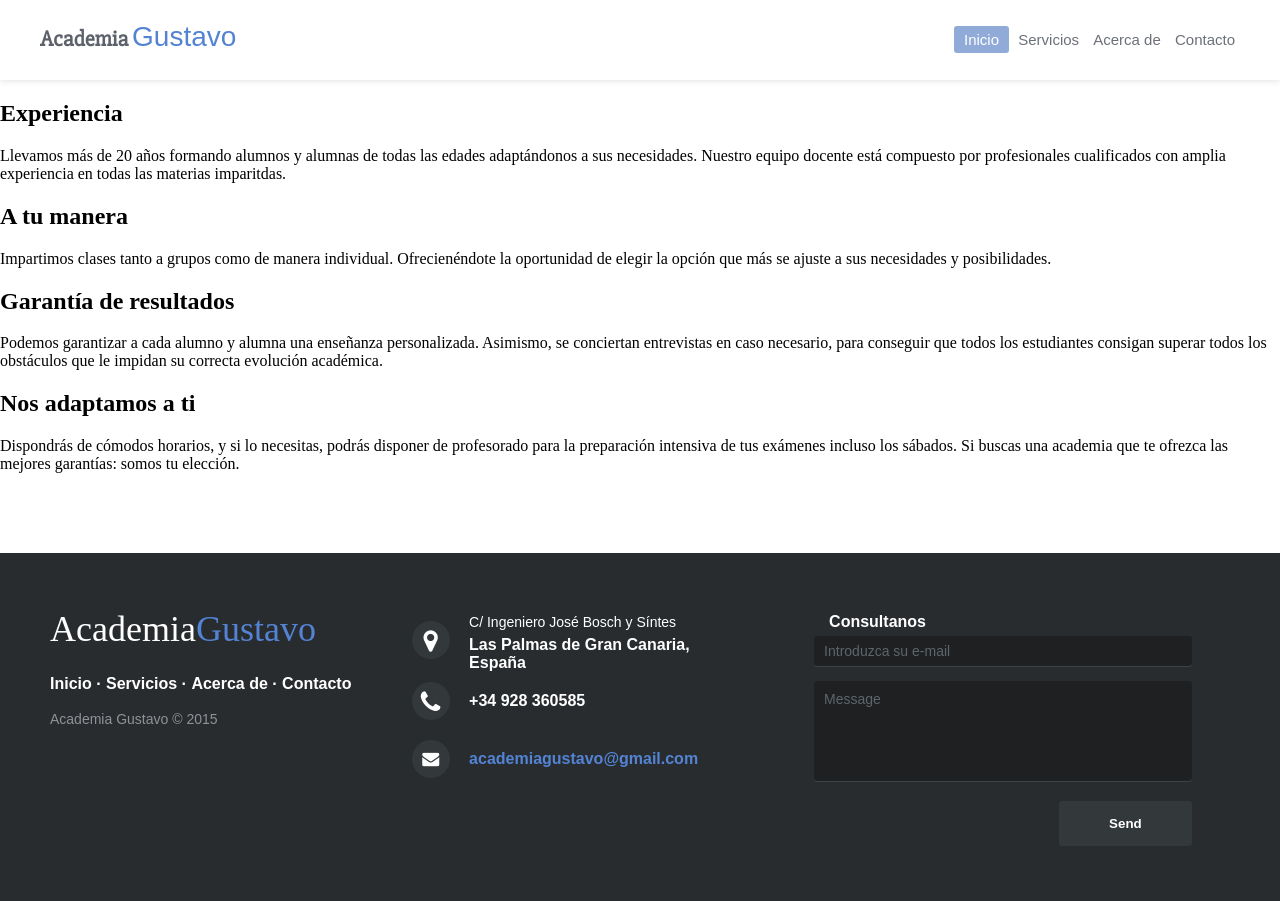
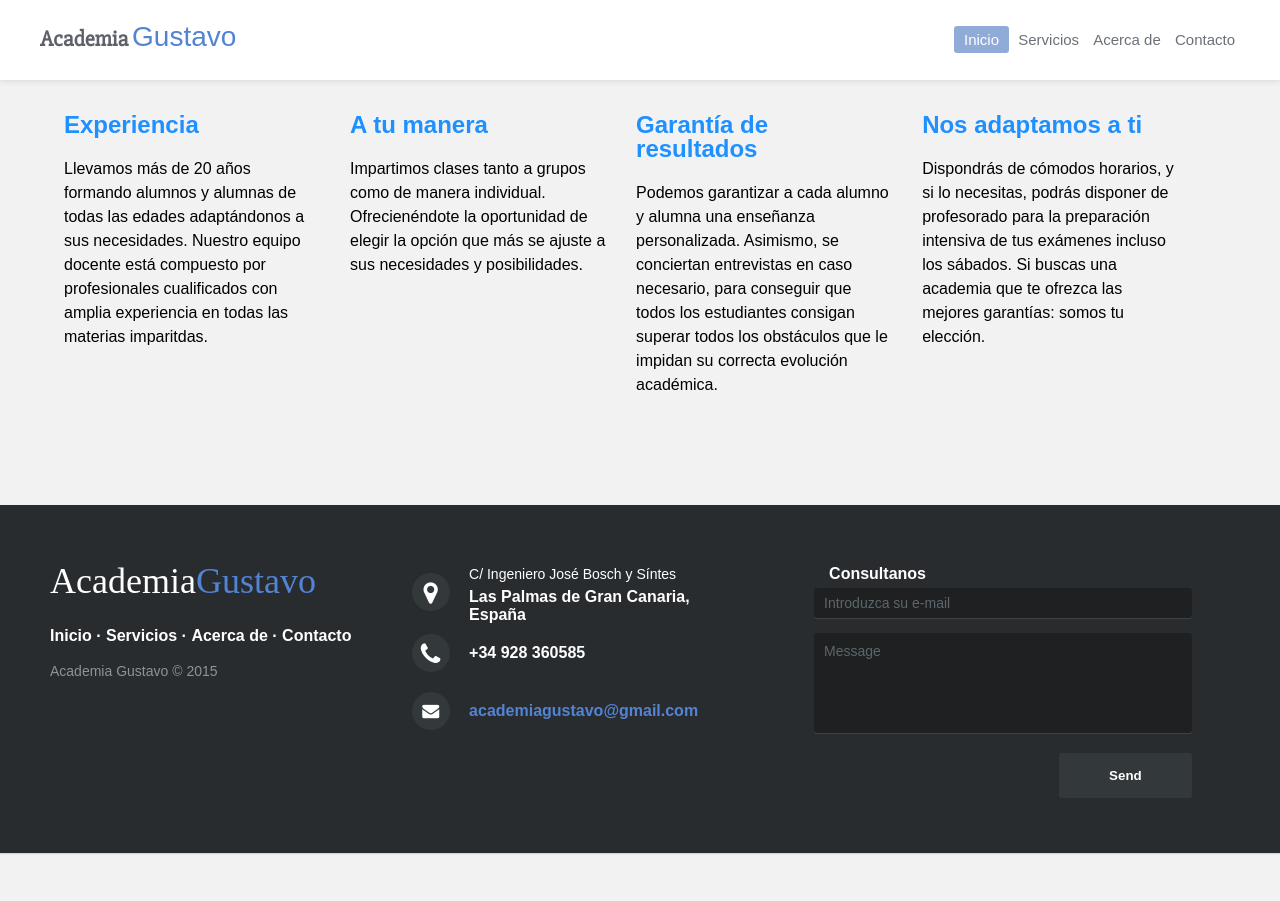
Before and after one commit to tele1494/tele1494.github.io, a Jekyll site: the page built from index.html, in a window 1280 px wide. Built offline with Jekyll 4.4.1, drawn with Linux system fonts in a browser that asks for light colours; nearby versions of some CDN libraries; comment, search, counter and statistics services are not loaded.

Commit message:
Update default.html

```diff
--- a/_layouts/default.html
+++ b/_layouts/default.html
@@ -4,7 +4,7 @@
     <head>
         <title>{{ page.title }}</title>
         <link rel="icon" href="/img/head_icon.ico">
-        <link rel="stylesheet" href="{{site.baseurl}}">
+        <link rel="stylesheet" href="{{ page.baseurl }}">
         <link rel="stylesheet" href="/css/header-basic-light.css">
         <link rel="stylesheet" href="/css/footer-distributed-with-address-and-phones.css">
         <link rel="stylesheet" href="http://maxcdn.bootstrapcdn.com/font-awesome/4.2.0/css/font-awesome.min.css">
```
